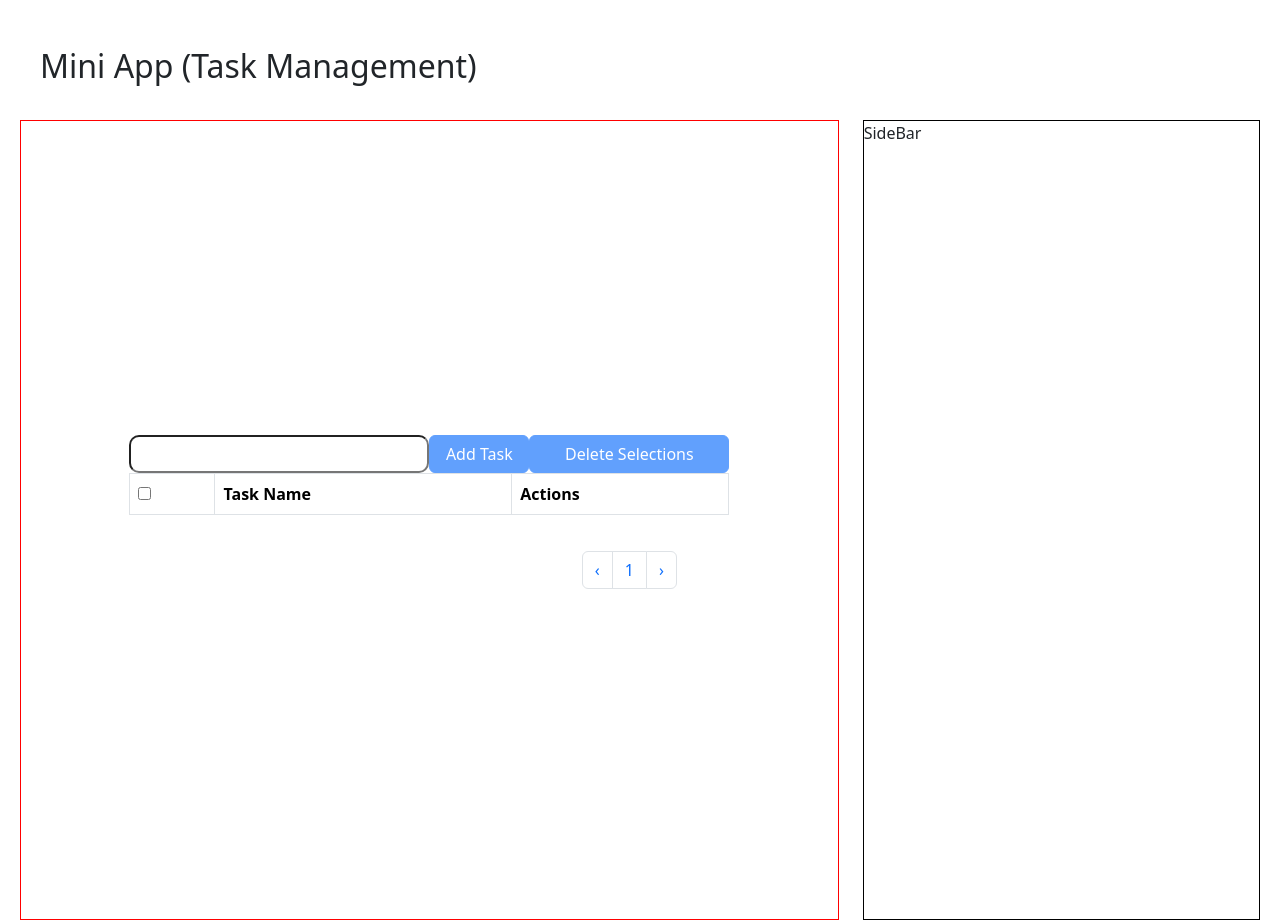
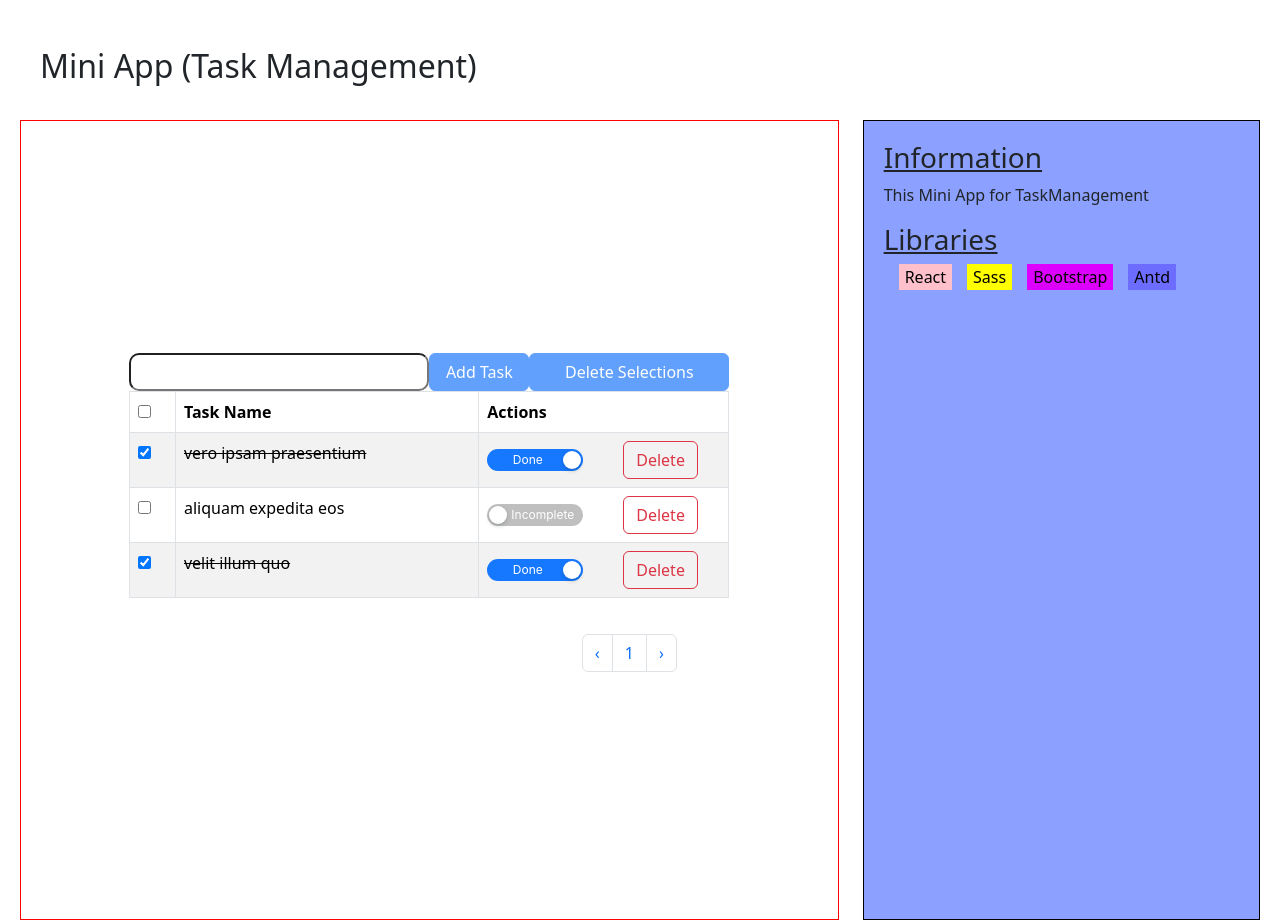
Before and after one commit to GoktugYmsk/task-management-challange, a React (Create React App) app: page / in a window 1280 px wide. Built offline with nearby package versions, Linux system fonts and the light colour scheme.

Commit message:
simple bug fixed

```diff
--- a/src/components/content/altBox/index.jsx
+++ b/src/components/content/altBox/index.jsx
@@ -5,19 +5,24 @@ import { Switch, Space, Modal } from 'antd';
 
 import './index.scss';
 
-function AltBox({ tasks, setTasks }) {
+function AltBox() {
+  const [tasks, setTasks] = useState([
+    { name: 'vero ipsam praesentium', done: true },
+    { name: 'aliquam expedita eos', done: false },
+    { name: 'velit illum quo', done: true },
+  ]);
+
   const [showDeleteModal, setShowDeleteModal] = useState(false);
   const [selectedTaskIndex, setSelectedTaskIndex] = useState(null);
 
   const handleTaskDoneChange = (index, checked) => {
     const updatedTasks = [...tasks];
-    updatedTasks[index].done = checked;
+    updatedTasks[index] = { ...updatedTasks[index], done: checked };
     setTasks(updatedTasks);
   };
 
   const handleTaskDelete = (index) => {
-    const updatedTasks = [...tasks];
-    updatedTasks.splice(index, 1);
+    const updatedTasks = tasks.filter((_, i) => i !== index);
     setTasks(updatedTasks);
     setShowDeleteModal(false);
     setSelectedTaskIndex(null);
@@ -26,10 +31,7 @@ function AltBox({ tasks, setTasks }) {
   const areAllTasksSelected = tasks.length > 0 && tasks.every((task) => task.done);
 
   const handleToggleAllTasks = () => {
-    const updatedTasks = tasks.map((task) => ({
-      ...task,
-      done: !areAllTasksSelected,
-    }));
+    const updatedTasks = tasks.map((task) => ({ ...task, done: !areAllTasksSelected }));
     setTasks(updatedTasks);
   };
 
@@ -69,13 +71,17 @@ function AltBox({ tasks, setTasks }) {
                   type='checkbox'
                   checked={task.done}
                   onChange={(e) => handleTaskDoneChange(index, e.target.checked)}
-                  readOnly
                 />
               </td>
-              <td>{task.name}</td>
+              <td className={`content__altBox-message ${task.done ? 'completed-task' : ''}`}>{task.name}</td>
               <td className='container__altBox-actions'>
                 <Space direction='vertical'>
-                  <Switch checkedChildren='Done' unCheckedChildren='Incomplete' defaultChecked={task.done} />
+                  <Switch
+                    checkedChildren='Done'
+                    unCheckedChildren='Incomplete'
+                    checked={task.done}
+                    onChange={(checked) => handleTaskDoneChange(index, checked)}
+                  />
                 </Space>
                 <Button
                   className='content-delete__button'
--- a/src/components/content/altBox/index.scss
+++ b/src/components/content/altBox/index.scss
@@ -9,3 +9,11 @@
         width: 250px !important;
     }
 }
+
+.content__altBox-message {
+    text-decoration: none;
+}
+
+.completed-task {
+    text-decoration: line-through !important;
+}
--- a/src/components/sideBar/index.jsx
+++ b/src/components/sideBar/index.jsx
@@ -4,7 +4,21 @@ import './index.scss'
 
 function SideBar() {
   return (
-    <div className='sideBar-container' >SideBar</div>
+    <div className='sideBar-container' >
+      <div className='sideBar-container__information' >
+        <h3>Information</h3>
+        <p>This Mini App for TaskManagement</p>
+      </div>
+      <div className='sideBar-container__libraries' >
+        <h3>Libraries</h3>
+        <div className='sideBar-container__buttons' >
+          <button > React </button>
+          <button>Sass</button>
+          <button> Bootstrap</button>
+          <button> Antd </button>
+        </div>
+      </div>
+    </div>
   )
 }
 
--- a/src/components/sideBar/index.scss
+++ b/src/components/sideBar/index.scss
@@ -1,5 +1,49 @@
-.sideBar-container{
+.sideBar-container {
     display: flex;
     height: 100vh !important;
+    flex-direction: column;
+    background: rgb(139, 160, 255);
+    padding: 20px;
+    border: 20px;
     border: 1px solid black;
+
+    .sideBar-container__information {
+        display: flex;
+        flex-direction: column;
+
+        h3 {
+            text-decoration: underline;
+        }
+    }
+
+    .sideBar-container__libraries {
+        h3 {
+            text-decoration: underline;
+        }
+        .sideBar-container__buttons {
+            display: flex;
+
+            button {
+                margin-left: 15px;
+                border-style: none;
+
+                &:first-child {
+                    background: pink;
+                }
+
+                &:nth-child(2) {
+                    background: yellow;
+                }
+
+                &:nth-child(3) {
+                    background: rgb(221, 0, 255);
+                }
+
+                &:nth-child(4) {
+                    background: rgb(108, 108, 255);
+                }
+            }
+        }
+    }
+
 }
```
